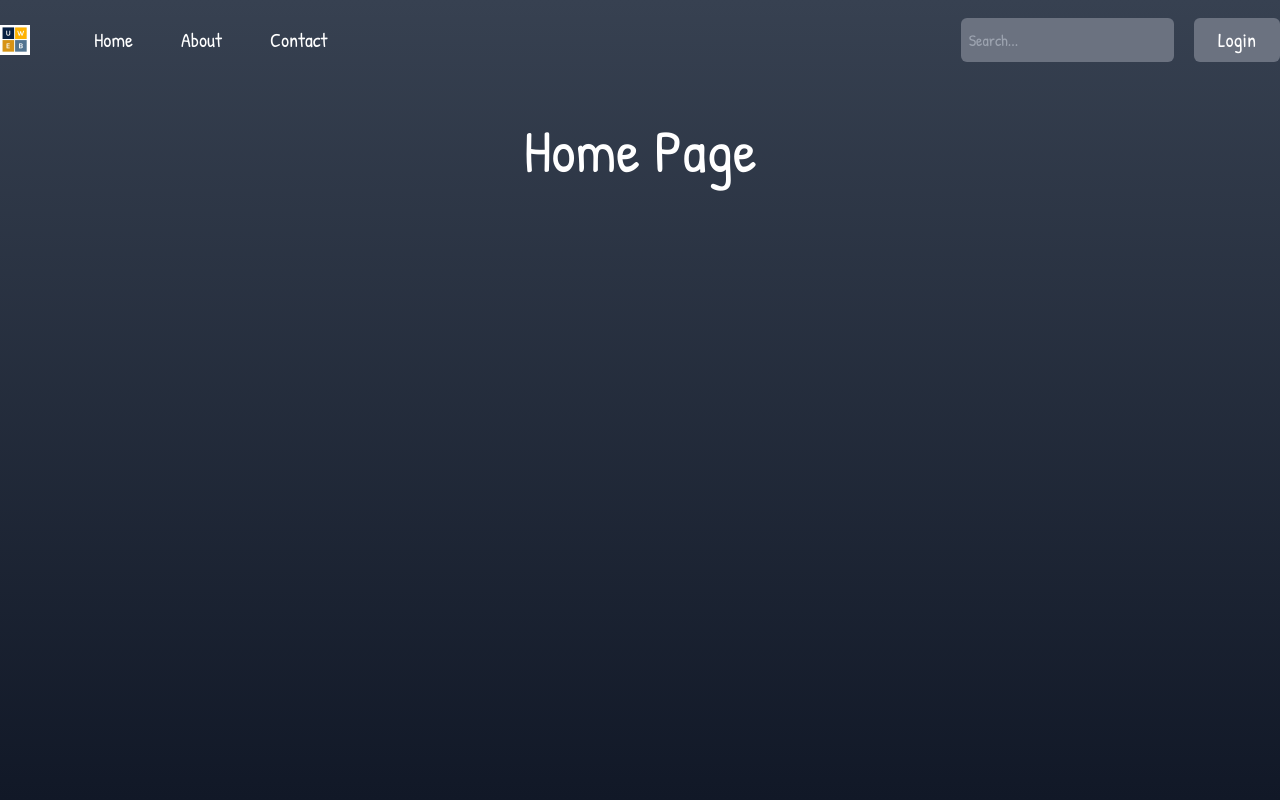
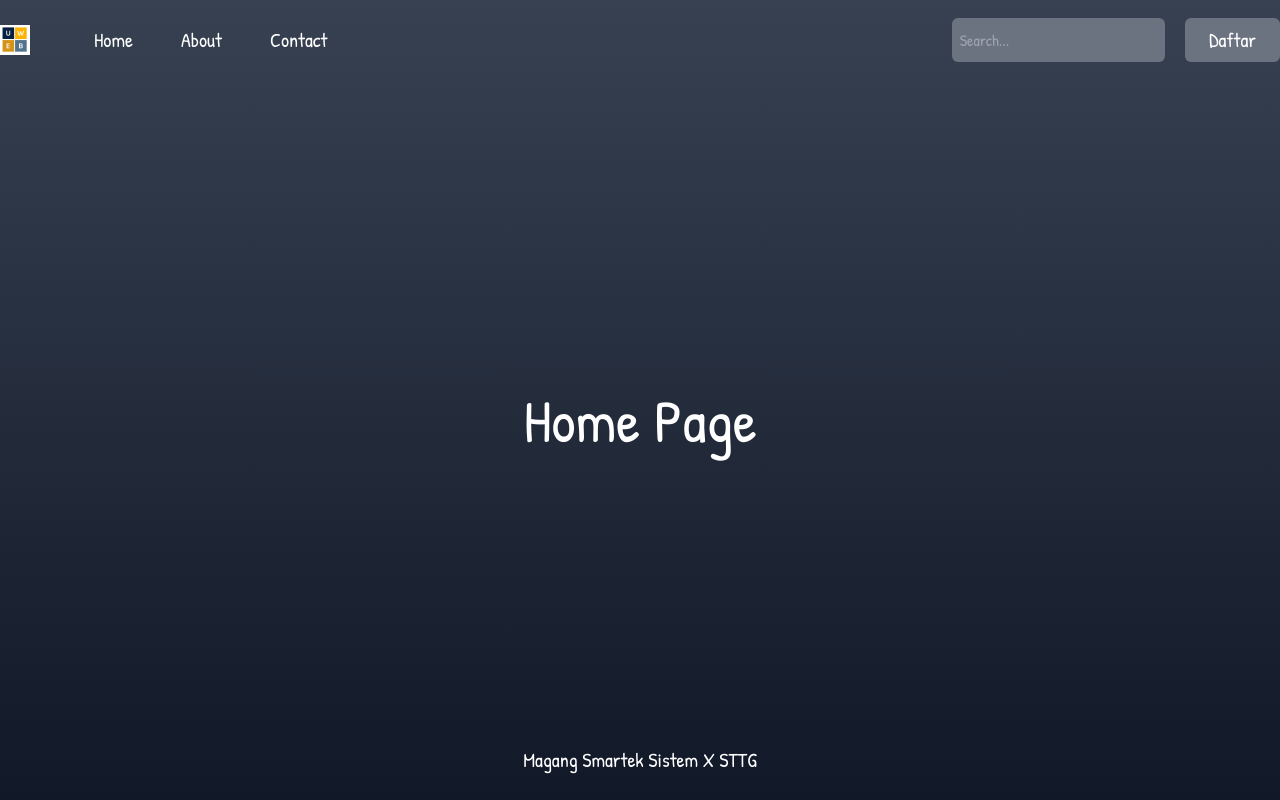
Before and after one commit to Magang-Smartek-X-STTG/Starter-Template, a React (Create React App) app: page / in a window 1280 px wide. Built offline with nearby package versions, Linux system fonts and the light colour scheme.

Commit message:
Tambah Pages

```diff
--- /dev/null
+++ b/src/elements/HeaderLink.js
@@ -0,0 +1,15 @@
+import React from "react";
+import { Link } from "react-router-dom";
+
+const HeaderLink = ({label, path}) => {
+  return (
+    <Link
+      className="mx-6 text-white text-xl hover:text-green-400 hover:underline"
+      to={path}
+    >
+      {label}
+    </Link>
+  );
+};
+
+export default HeaderLink;
--- /dev/null
+++ b/src/elements/button.js
@@ -0,0 +1,15 @@
+import React from "react";
+import { Link } from "react-router-dom";
+
+const Button = ({ label }) => {
+  return (
+    <Link
+      className="btn bg-gray-500 hover:bg-gray-400 px-6 py-2 rounded-md text-white text-xl"
+      to="/"
+    >
+      {label}
+    </Link>
+  );
+};
+
+export default Button;
--- /dev/null
+++ b/src/elements/inputSearch.js
@@ -0,0 +1,13 @@
+import React from "react";
+
+const InputSearch = ({placeholder}) => {
+  return (
+    <input
+      type="text"
+      placeholder={placeholder}
+      className="mr-5 w-1/2 p-2 text-white rounded-md focus:outline-none bg-gray-500"
+    />
+  );
+};
+
+export default InputSearch;
--- a/src/pages/Home.js
+++ b/src/pages/Home.js
@@ -1,12 +1,16 @@
 import React from "react";
+import Footer from "../parts/Footer";
 import Header from "../parts/Header";
 
 const Home = () => {
   return (
     <div className="h-screen">
-      <div className="container mx-auto">
-          <Header></Header>
-        <h1 className="text-6xl text-center text-white mt-10">Home Page</h1>
+      <div className="container mx-auto flex flex-col justify-between h-screen">
+        <Header></Header>
+        <div>
+          <h1 className="text-6xl text-center text-white mt-10">Home Page</h1>
+        </div>
+        <Footer></Footer>
       </div>
     </div>
   );
--- /dev/null
+++ b/src/parts/Footer.js
@@ -0,0 +1,11 @@
+import React from 'react';
+
+const Footer = () => {
+    return (
+        <footer className="flex justify-center items-center" style={{height: 80}}>
+            <h1 className="text-white text-xl text-center">Magang Smartek Sistem X STTG</h1>
+        </footer>
+    )
+}
+
+export default Footer;
--- a/src/parts/Header.js
+++ b/src/parts/Header.js
@@ -1,6 +1,9 @@
 import React from "react";
 import Logo from "../assets/icons/uweb.jpg";
 import { Link } from "react-router-dom";
+import Button from "../elements/button";
+import InputSearch from "../elements/inputSearch";
+import HeaderLink from "../elements/HeaderLink";
 
 const Header = () => {
   return (
@@ -11,38 +14,14 @@ const Header = () => {
       <div className="flex items-center">
         <img src={Logo} width={30} alt="navbar logo" />
         <div className="ml-10">
-          <Link
-            className="mx-6 text-white text-xl hover:text-green-400 hover:underline"
-            to="/"
-          >
-            Home
-          </Link>
-          <Link
-            className="mx-6 text-white text-xl hover:text-green-400 hover:underline"
-            to="/"
-          >
-            About
-          </Link>
-          <Link
-            className="mx-6 text-white text-xl hover:text-green-400 hover:underline"
-            to="/"
-          >
-            Contact
-          </Link>
+          <HeaderLink label="Home" path="/"></HeaderLink>
+          <HeaderLink label="About" path="/"></HeaderLink>
+          <HeaderLink label="Contact" path="/"></HeaderLink>
         </div>
       </div>
       <div className="flex justify-end w-1/3">
-        <input
-          type="text"
-          placeholder="Search..."
-          className="mr-5 w-1/2 p-2 text-white rounded-md focus:outline-none bg-gray-500"
-        />
-        <Link
-          className="btn bg-gray-500 hover:bg-gray-400 px-6 py-2 rounded-md text-white text-xl"
-          to="/"
-        >
-          Login
-        </Link>
+        <InputSearch placeholder="Search..."></InputSearch>
+        <Button label="Daftar"></Button>
       </div>
     </header>
   );
```
